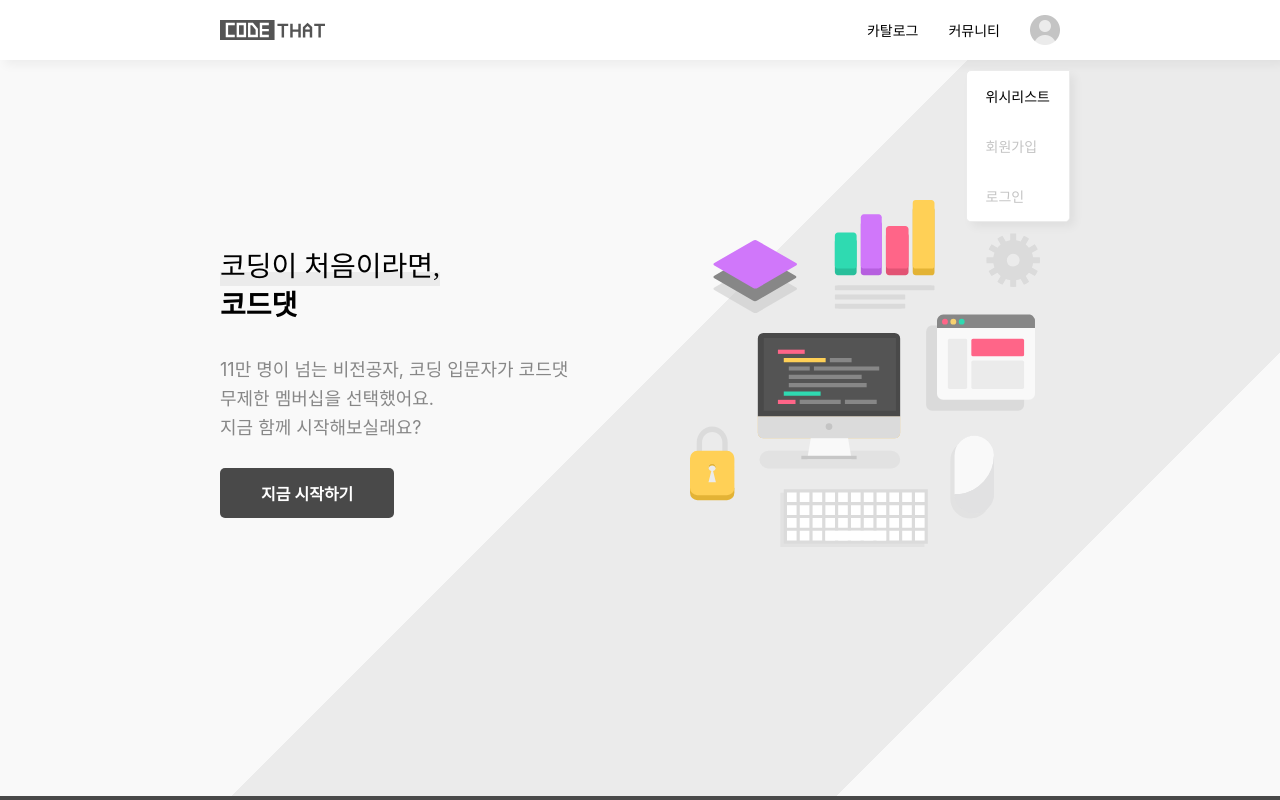
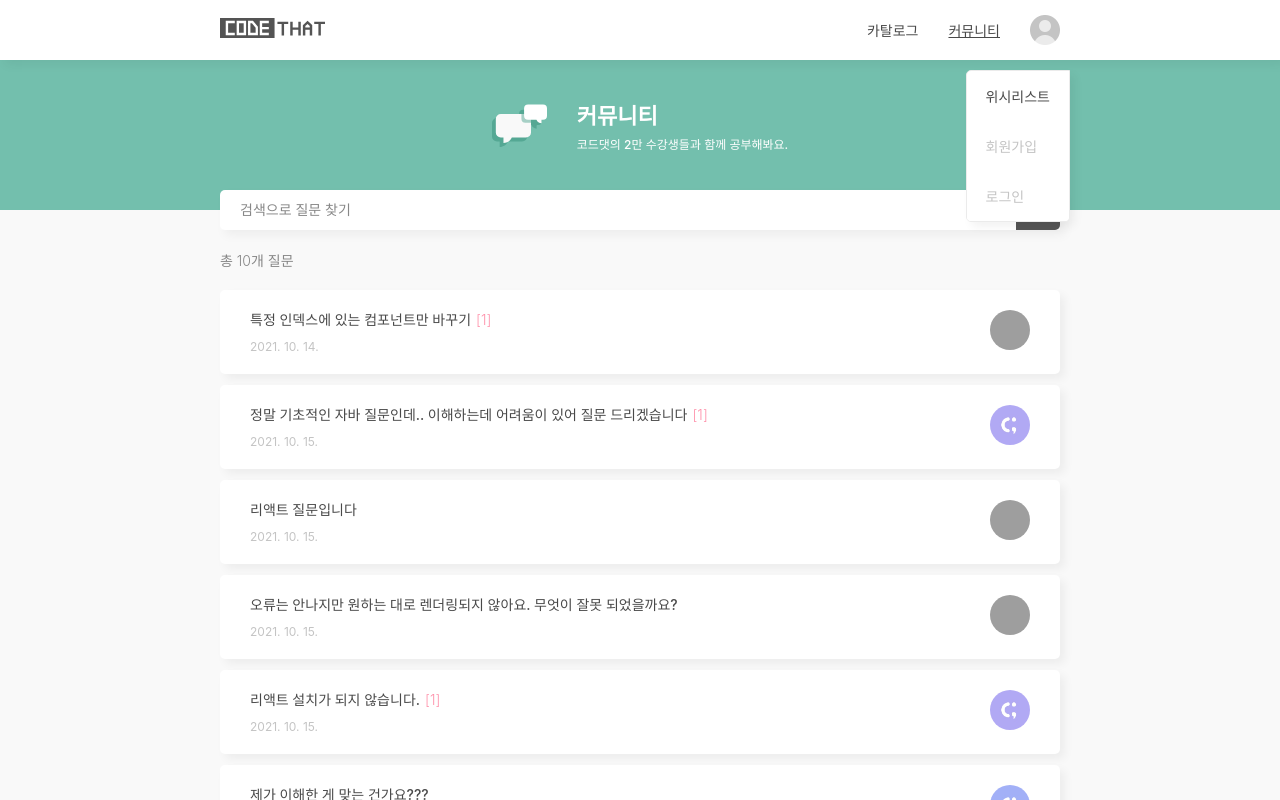
Before and after one commit to ABiteOfSorrow/codethat, a React (Create React App) app: page /questions in a window 1280 px wide. Both pictures are taken after a click on the button 1045 px from the left and 30 px from the top of the page. Shown: the top 800 px of the page. Built offline with nearby package versions, Linux system fonts and the light colour scheme; grey boxes are pictures that could not be loaded; a web font is replaced by a local one.

Commit message:
set Routes & Outlet

```diff
--- a/src/Main.js
+++ b/src/Main.js
@@ -1,11 +1,30 @@
+import { BrowserRouter, Routes, Route } from 'react-router-dom';
 import App from './components/App';
 import HomePage from './pages/HomePage';
+import CoursePage from './pages/CoursePage';
+import CourseListPage from './pages/CourseListPage';
+import WishlistPage from './pages/WishlistPage';
+import QuestionListPage from './pages/QuestionListPage';
+import QuestionPage from './pages/QuestionPage';
 
 function Main() {
   return (
-    <App>
-      <HomePage />
-    </App>
+    <BrowserRouter>
+            <Routes>
+                <Route path="/" element={<App />}>
+                <Route index element={<HomePage />} />
+                    <Route path="courses">
+                        <Route index element={<CourseListPage />} />
+                        <Route path="react-frontend-development" element={<CoursePage />}/>
+                    </Route>
+                <Route path="wishList" element={<WishlistPage />} />
+                    <Route path="questions">
+                        <Route index element={<QuestionListPage/ >} />
+                        <Route path="616825" element={<QuestionPage/ >} />
+                    </Route>
+                </Route>
+            </Routes>
+    </BrowserRouter>
   );
 }
 
--- a/src/components/App.js
+++ b/src/components/App.js
@@ -1,13 +1,14 @@
+import { Outlet } from 'react-router-dom';
 import Nav from '../components/Nav';
 import Footer from '../components/Footer';
 import styles from './App.module.css';
 import './App.font.css';
 
-function App({ children }) {
+function App() {
   return (
     <>
       <Nav className={styles.nav} />
-      <div className={styles.body}>{children}</div>
+      <div className={styles.body}><Outlet /></div>
       <Footer className={styles.footer} />
     </>
   );
--- a/src/components/CourseItem.js
+++ b/src/components/CourseItem.js
@@ -3,6 +3,7 @@ import CourseIcon from './CourseIcon';
 import Tags from './Tags';
 import getCourseColor from '../utils/getCourseColor';
 import styles from './CourseItem.module.css';
+import { Link } from 'react-router-dom';
 
 const DIFFICULTY = ['입문', '초급', '중급', '고급'];
 
@@ -20,7 +21,7 @@ function CourseItem({ course }) {
         <CourseIcon photoUrl={course.photoUrl} />
       </div>
       <div className={styles.content}>
-        <h2 className={styles.title}>{course.title}</h2>
+        <h2 className={styles.title}><Link to={`/courses/${course.slug}`}>{course.title}</Link></h2>
         <p className={styles.description}>{showSummary && course.summary}</p>
         <div>
           <Tags values={[course.language, difficulty]} />
--- a/src/components/Nav.js
+++ b/src/components/Nav.js
@@ -1,19 +1,25 @@
+import { Link, NavLink } from 'react-router-dom';
 import Container from './Container';
 import UserMenu from './UserMenu';
 import logoImg from '../assets/logo.svg';
 import styles from './Nav.module.css';
 
+function getLinkStyle({ isActive }) {
+    return {
+        textDecoration: isActive ? 'underline' : undefined,
+    }
+}
+
+
 function Nav() {
   return (
         <div className={styles.nav}>
             <Container className={styles.container}>
-        <img src={logoImg} alt="Codethat Logo" />
+                <Link to="/"><img src={logoImg} alt="Codethat Logo" /></Link>
                 <ul className={styles.menu}>
-          <li>카탈로그</li>
-          <li>커뮤니티</li>
-          <li>
-            <UserMenu />
-          </li>
+                    <li><NavLink to="/courses" style={getLinkStyle}>카탈로그</NavLink></li>
+                    <li><NavLink to="/questions" style={getLinkStyle}>커뮤니티</NavLink></li>
+                    <li><UserMenu /></li>
                 </ul>
             </Container>
         </div>
--- a/src/components/UserMenu.js
+++ b/src/components/UserMenu.js
@@ -1,4 +1,5 @@
 import { useCallback, useEffect, useState } from 'react';
+import { Link } from 'react-router-dom';
 import personIcon from '../assets/person.png';
 import styles from './UserMenu.module.css';
 
@@ -28,7 +29,7 @@ function UserMenu() {
       </button>
       {isOpen && (
         <ul className={styles.popup}>
-          <li>위시리스트</li>
+          <li><Link to="/wishList">위시리스트</Link></li>
           <li className={styles.disabled}>회원가입</li>
           <li className={styles.disabled}>로그인</li>
         </ul>
--- a/src/pages/QuestionListPage.js
+++ b/src/pages/QuestionListPage.js
@@ -8,13 +8,15 @@ import Avatar from '../components/Avatar';
 import styles from './QuestionListPage.module.css';
 import searchBarStyles from '../components/SearchBar.module.css';
 import searchIcon from '../assets/search.svg';
+import { Link } from 'react-router-dom';
 
 function QuestionItem({ question }) {
   return (
+
         <Card className={styles.questionItem} key={question.title}>
             <div className={styles.info}>
               <p className={styles.title}>
-          {question.title}
+                  <Link to={`/questions/${question.id}`}>{question.title}</Link>
                   {question.answers.length > 0 && (
                       <span className={styles.count}>[{question.answers.length}]</span>
                   )}
@@ -26,10 +28,11 @@ function QuestionItem({ question }) {
             <div className={styles.writer}>
               <Avatar
                   photo={question.writer.profile.photo}
-          name={question.writer.name}
-        />
+                  name={question.writer.name} />
           </div>
     </Card>
+
+
   );
 }
 
```
Also changed, not shown: 1 other file (tests, documents, lock files or other folders). Lines whose indentation alone changed are shown as unchanged.
